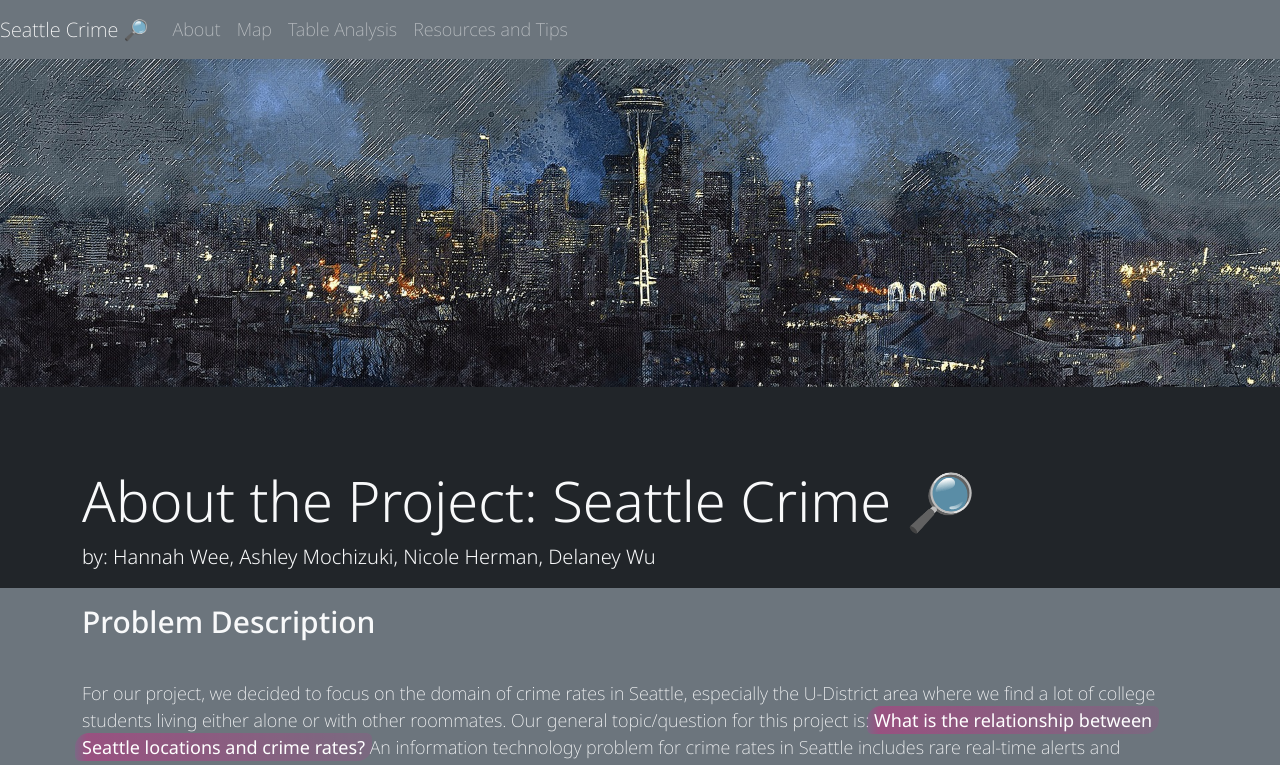
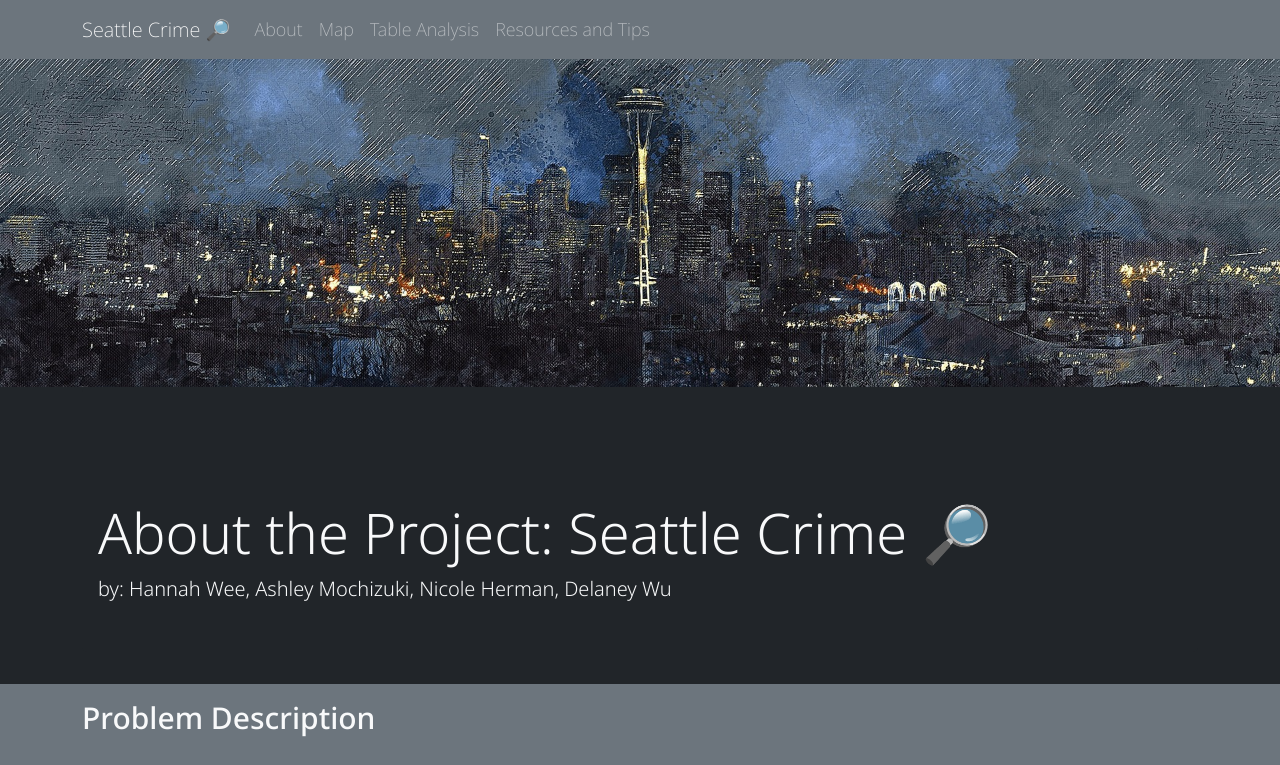
Before and after one commit to wudel22/SeattleCrime, a React (Create React App) app: page / in a window 1280 px wide. Shown: the top 765 px of the page. Built offline with nearby package versions, Linux system fonts and the light colour scheme.

Commit message:
Update navbar to use react

```diff
--- a/project-draft/index.html
+++ b/project-draft/index.html
@@ -13,8 +13,7 @@
 
     <link rel="stylesheet" href="https://use.fontawesome.com/releases/v5.7.2/css/all.css"
         integrity="sha384-fnmOCqbTlWIlj8LyTjo7mOUStjsKC4pOpQbqyi7RrhN7udi9RwhKkMHpvLbHG9Sr" crossorigin="anonymous">
-    <link rel="stylesheet" href="https://cdn.jsdelivr.net/npm/bootstrap@4.0.0/dist/css/bootstrap.min.css"
-        integrity="sha384-Gn5384xqQ1aoWXA+058RXPxPg6fy4IWvTNh0E263XmFcJlSAwiGgFAW/dAiS6JXm" crossorigin="anonymous">
+        <link href="https://cdn.jsdelivr.net/npm/bootstrap@5.3.0-alpha1/dist/css/bootstrap.min.css" rel="stylesheet" integrity="sha384-GLhlTQ8iRABdZLl6O3oVMWSktQOp6b7In1Zl3/Jr59b6EGGoI1aFkw7cmDA6j6gD" crossorigin="anonymous">
     <link
         href="https://fonts.googleapis.com/css2?family=Noto+Sans:ital,wght@0,100;0,200;0,300;0,400;0,500;1,100;1,200;1,300;1,400;1,500&display=swap"
         rel="stylesheet">
@@ -28,8 +27,9 @@
 <body class="bg-dark text-light">
     <header>
         <!-- Navbar -->
+
         <nav class="navbar navbar-expand-sm navbar-dark bg-secondary fixed-top">
-            <a class="navbar-brand" href="index.html">Seattle Crime 🔎</a>
+            <a class="navbar-brand ms-3" href="index.html">Seattle Crime 🔎</a>
             <button class="navbar-toggler" type="button" data-bs-toggle="collapse"
                 data-bs-target="#navbarSupportedContent" aria-controls="navbarSupportedContent" aria-expanded="false"
                 aria-label="Toggle navigation">
--- a/src/App.js
+++ b/src/App.js
@@ -14,7 +14,7 @@ function App() {
                 {/* Basic info and titles */}
                 <section id="top">
                     <img src="./img/seattle-skyline.jpg" alt="Seattle Space Needle and buildings"
-                        title="Image by Ally Laws from Pixabay" className="header-img"/>
+                        title="Image by Ally Laws from Pixabay" className="header-img" />
                 </section>
 
                 <section id="section-0" className="container">
--- a/src/Navbar.js
+++ b/src/Navbar.js
@@ -1,31 +1,53 @@
 import React from 'react';
+import Container from 'react-bootstrap/Container';
+import Nav from 'react-bootstrap/Nav';
+import Navbar from 'react-bootstrap/Navbar';
 
 export function NavbarR() {
     return (
-        <nav className="navbar navbar-expand-sm navbar-dark bg-secondary fixed-top">
-            <a className="navbar-brand" href="index.html">Seattle Crime 🔎</a>
-            <button className="navbar-toggler" type="button" data-bs-toggle="collapse"
-                data-bs-target="#navbarSupportedContent" aria-controls="navbarSupportedContent" aria-expanded="false"
-                aria-label="Toggle navigation">
-                <span className="navbar-toggler-icon"></span>
-            </button>
-            <div className="collapse navbar-collapse" id="navbarSupportedContent">
-                <ul className="navbar-nav">
-                    <li className="nav-item">
-                        <a className="nav-link" href="index.html">About</a>
-                    </li>
-                    <li className="nav-item">
-                        <a className="nav-link" href="map.html">Map</a>
-                    </li>
-                    <li className="nav-item">
-                        <a className="nav-link" href="table-page.html">Table Analysis</a>
-                    </li>
-                    <li class="nav-item">
-                        <a className="nav-link" href="resource-tip.html">Resources and Tips</a>
-                    </li>
-                </ul>
-            </div>
-        </nav>
+        <Navbar bg="secondary" variant="dark" expand="lg" fixed="top">
+          <Container>
+            <Navbar.Brand href="#about">Seattle Crime 🔎</Navbar.Brand>
+            <Navbar.Toggle aria-controls="basic-navbar-nav" aria-label="Toggle navigation" />
+            <Navbar.Collapse id="basic-navbar-nav">
+              <Nav className="me-auto">
+                <Nav.Link href="#about">About</Nav.Link>
+                <Nav.Link href="#link">Map</Nav.Link>
+                <Nav.Link href="#link">Table Analysis</Nav.Link>
+                <Nav.Link href="#link">Resources and Tips</Nav.Link>
+              </Nav>
+            </Navbar.Collapse>
+          </Container>
+        </Navbar>
+      );
+}
 
-    )
-}
+// export function NavbarR() {
+//     return (
+//         <nav className="navbar navbar-expand-sm navbar-dark bg-secondary fixed-top">
+//             <a className="navbar-brand ms-3" href="index.html">Seattle Crime 🔎</a>
+//             <button className="navbar-toggler" type="button" data-bs-toggle="collapse"
+//                 data-bs-target="#navbarSupportedContent" aria-controls="navbarSupportedContent" aria-expanded="false"
+//                 aria-label="Toggle navigation">
+//                 <span className="navbar-toggler-icon"></span>
+//             </button>
+//             <div className="collapse navbar-collapse" id="navbarSupportedContent">
+//                 <ul className="navbar-nav">
+//                     <li className="nav-item">
+//                         <a className="nav-link" href="index.html">About</a>
+//                     </li>
+//                     <li className="nav-item">
+//                         <a className="nav-link" href="map.html">Map</a>
+//                     </li>
+//                     <li className="nav-item">
+//                         <a className="nav-link" href="table-page.html">Table Analysis</a>
+//                     </li>
+//                     <li class="nav-item">
+//                         <a className="nav-link" href="resource-tip.html">Resources and Tips</a>
+//                     </li>
+//                 </ul>
+//             </div>
+//         </nav>
+
+//     )
+// }
--- a/src/index.css
+++ b/src/index.css
@@ -1,15 +1,14 @@
+/* Import fonts */
 @import url('https://fonts.googleapis.com/css2?family=Noto+Sans:ital,wght@0,100;0,200;0,300;0,400;0,500;1,100;1,200;1,300;1,400;1,500&display=swap');
 
-html {
-  scroll-behavior: smooth;
-}
-
+/* Set fonts for all pages */
 body {
   font-family: "Noto Sans", sans-serif;
   font-size: 18px;
   font-weight: 200;
 }
 
+/* "About" page rules */
 h1 {
   margin-top: 5rem;
 }
@@ -47,10 +46,6 @@ h3 {
   box-decoration-break: clone;
 }
 
-.table-padding {
-  padding: 10px;
-}
-
 .link-w {
   color: white !important;
   text-decoration: underline !important;
@@ -80,6 +75,16 @@ footer p {
   padding-bottom: 8px;
 }
 
+.table-padding {
+  padding: 10px;
+}
+
+.jumbotron {
+  padding: 2rem 1rem;
+  margin-bottom: 2rem;
+  background-color: #e9ecef;
+  border-radius: .3rem;
+}
 
 @media(min-width: 768px) {
   html {
```
